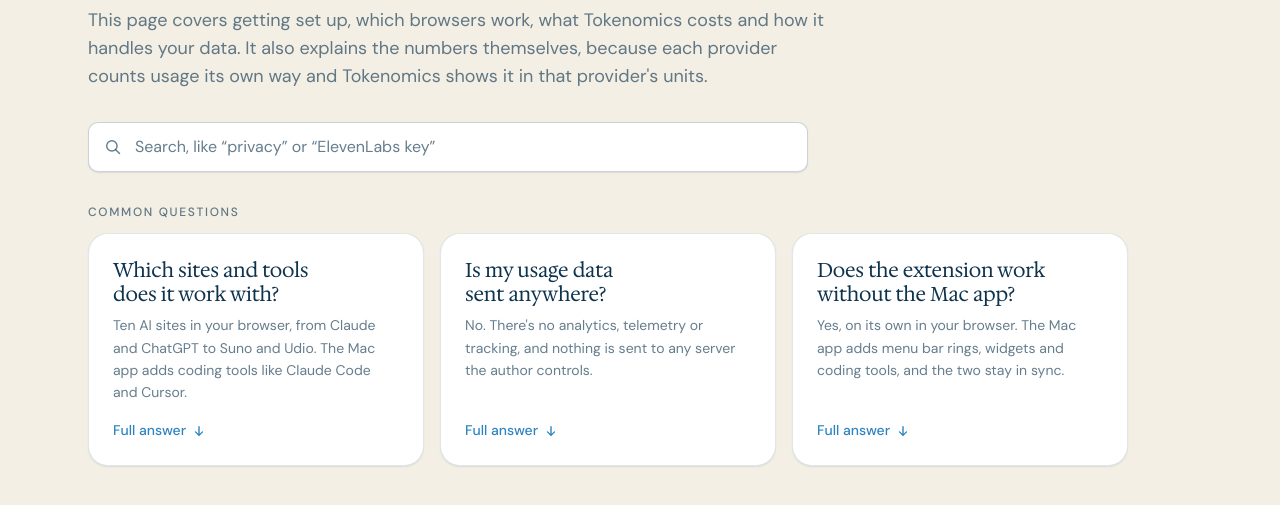
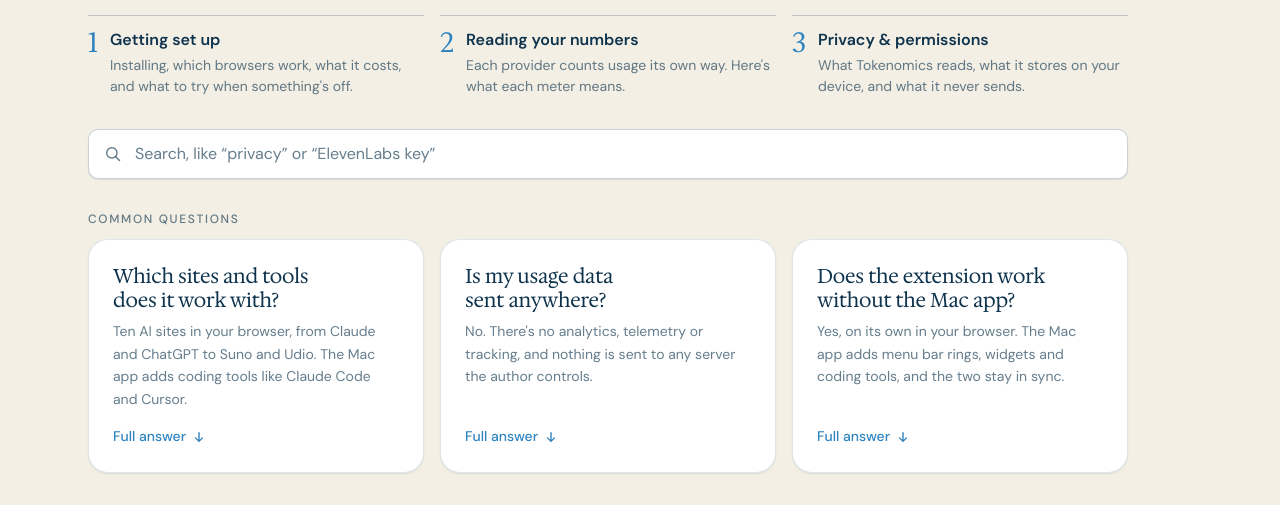
Before and after one commit to rob-stout/trytokenomics-site, a plain HTML site: page faq.html in a window 1280 px wide. Shown: the part 295-800 px from the top of the page. Drawn offline with Linux system fonts and the light colour scheme; no server answers.

Commit message:
style(faq): one span for topics, search, cards and list; topics row replaces the lede; drop the / hint
Co-Authored-By: Claude Opus 5.5 <noreply@anthropic.com>
Claude-Session: https://claude.ai/code/session_01D69mByDCQeBMiRyz2i5jyL

```diff
--- a/faq.html
+++ b/faq.html
@@ -260,7 +260,7 @@
     /* ── Find zone: search + common questions ───────────────────────── */
     .faq-find { margin-top: var(--s-6); }
 
-    .faq-search { position: relative; max-width: 720px; margin: 0; }
+    .faq-search { position: relative; max-width: 1040px; margin: 0; }
     .faq-search-icon {
       position: absolute;
       left: 16px; top: 50%;
@@ -292,22 +292,6 @@
       /* 1px accent + 1px border = a 2px visible edge, plus the system ring */
       box-shadow: 0 0 0 1px var(--accent), var(--shadow-ring);
     }
-    .faq-search-kbd {
-      position: absolute;
-      right: 14px; top: 50%;
-      transform: translateY(-50%);
-      font-family: var(--font-sans);
-      font-size: var(--fs-micro);
-      line-height: 1;
-      color: var(--text-subtle);
-      background: transparent;
-      border: 1px solid var(--border-strong);
-      border-radius: var(--r-xs);
-      padding: 4px 7px;
-      pointer-events: none;
-    }
-    .faq-search-input:focus ~ .faq-search-kbd,
-    .faq-search-input:not(:placeholder-shown) ~ .faq-search-kbd { display: none; }
     @media (hover: none), (pointer: coarse) {
       .faq-search-kbd { display: none; }
     }
@@ -318,12 +302,12 @@
       font-size: var(--fs-small);
       color: var(--text-muted);
       margin: var(--s-4) 0 0;
-      max-width: 720px;
+      max-width: 1040px;
       overflow-wrap: anywhere;
     }
     .faq-status:empty { margin: 0; }
 
-    .faq-results { max-width: 720px; margin-top: var(--s-3); }
+    .faq-results { max-width: 1040px; margin-top: var(--s-3); }
     .faq-result-list { list-style: none; margin: 0; padding: 0; }
     .faq-result {
       position: relative;
@@ -371,6 +355,41 @@
     .faq-empty p { font-size: var(--fs-small); margin: 0 0 var(--s-2); }
 
     .faq-common { margin-top: var(--s-6); }
+    /* "What this page covers": three topics across the same span as the cards. */
+    .faq-topics {
+      list-style: none;
+      margin: var(--s-5) 0 0;
+      padding: 0;
+      display: grid;
+      grid-template-columns: repeat(3, minmax(0, 1fr));
+      gap: var(--s-4);
+      max-width: 1040px;
+    }
+    .faq-topics a {
+      display: grid;
+      grid-template-columns: auto 1fr;
+      column-gap: var(--s-3);
+      row-gap: 2px;
+      padding-top: var(--s-3);
+      border-top: 1px solid var(--border-strong);
+      color: inherit;
+      text-decoration: none;
+    }
+    .faq-topic-num {
+      grid-row: span 2;
+      font-family: var(--font-serif);
+      font-size: var(--fs-h3, 1.5rem);
+      line-height: 1;
+      color: var(--accent);
+    }
+    .faq-topic-title { font-weight: 600; color: var(--text); }
+    .faq-topic-desc { font-size: var(--fs-small); line-height: 1.5; color: var(--text-muted); }
+    .faq-topics a:hover .faq-topic-title,
+    .faq-topics a:focus-visible .faq-topic-title { color: var(--accent); }
+    @media (max-width: 860px) {
+      .faq-topics { grid-template-columns: 1fr; gap: var(--s-3); }
+    }
+
     .faq-cards {
       list-style: none;
       margin: 0;
@@ -381,7 +400,7 @@
       max-width: 1040px;
     }
     @media (max-width: 860px) {
-      .faq-cards { grid-template-columns: 1fr; max-width: 720px; }
+      .faq-cards { grid-template-columns: 1fr; }
     }
     .faq-card {
       position: relative;
@@ -429,7 +448,8 @@
 
     /* ── Browse zone: grouped, collapsible answers ──────────────────── */
     .doc-body { padding: var(--s-7) 0 var(--s-9); }
-    .doc-body .section-wrap > * { max-width: 720px; }
+    /* Same span as the cards; answer text keeps its own 64ch reading width. */
+    .doc-body .section-wrap > * { max-width: 1040px; }
     .faq-browse-head {
       display: flex;
       align-items: center;
@@ -653,9 +673,23 @@
 
     <p class="feature-kicker">FAQ</p>
     <h1>The windows, the meters, and the <em>caveats</em>.</h1>
-    <p class="lede" style="font-size: var(--fs-body-lg); color: var(--text-muted); max-width: 60ch; margin: var(--s-4) 0 0;">
-      This page covers getting set up, which browsers work, what Tokenomics costs and how it handles your data. It also explains the numbers themselves, because each provider counts usage its own way and Tokenomics shows it in that provider's units.
-    </p>
+    <ul class="faq-topics" aria-label="What this page covers">
+      <li><a href="#browser-extension">
+        <span class="faq-topic-num" aria-hidden="true">1</span>
+        <span class="faq-topic-title">Getting set up</span>
+        <span class="faq-topic-desc">Installing, which browsers work, what it costs, and what to try when something's off.</span>
+      </a></li>
+      <li><a href="#reading-numbers">
+        <span class="faq-topic-num" aria-hidden="true">2</span>
+        <span class="faq-topic-title">Reading your numbers</span>
+        <span class="faq-topic-desc">Each provider counts usage its own way. Here's what each meter means.</span>
+      </a></li>
+      <li><a href="#privacy-permissions">
+        <span class="faq-topic-num" aria-hidden="true">3</span>
+        <span class="faq-topic-title">Privacy &amp; permissions</span>
+        <span class="faq-topic-desc">What Tokenomics reads, what it stores on your device, and what it never sends.</span>
+      </a></li>
+    </ul>
 
     <div class="faq-find">
       <!-- Hidden until the script runs: without JS there's nothing to search
@@ -670,7 +704,6 @@
                placeholder="Search, like “privacy” or “ElevenLabs key”"
                autocomplete="off" autocapitalize="off" spellcheck="false" enterkeyhint="search"
                aria-describedby="faq-search-hint" aria-controls="faq-result-list" />
-        <kbd class="faq-search-kbd" aria-hidden="true">/</kbd>
         <span id="faq-search-hint" class="sr-only">Results appear below as you type. Press Enter to open the first one, or the down arrow to move through them.</span>
       </form>
 
@@ -850,7 +883,7 @@
     </div>
 
     <!-- ── Reading your usage numbers ──────────────────────── -->
-    <h2 class="faq-group">Reading your usage numbers</h2>
+    <h2 class="faq-group" id="reading-numbers">Reading your usage numbers</h2>
     <div class="faq-list">
 
       <div class="faq-item" data-keywords="anthropic limit quota rate reset weekly week rolling opus pro max">
@@ -925,7 +958,7 @@
     </div>
 
     <!-- ── Privacy & permissions ───────────────────────────── -->
-    <h2 class="faq-group">Privacy &amp; permissions</h2>
+    <h2 class="faq-group" id="privacy-permissions">Privacy &amp; permissions</h2>
     <div class="faq-list">
 
       <div class="faq-item" data-keywords="privacy private tracking telemetry analytics safe secure security collect server">
```
